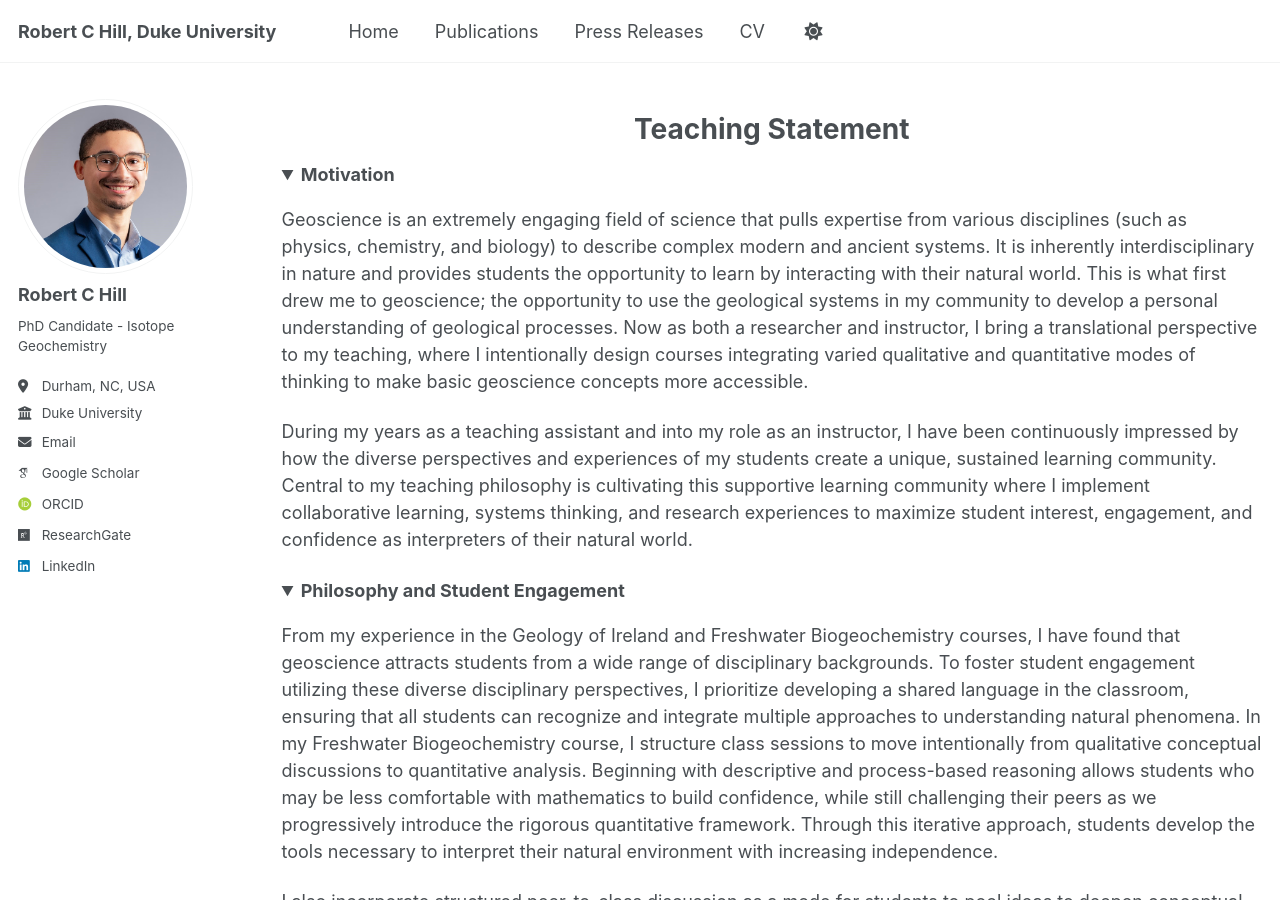
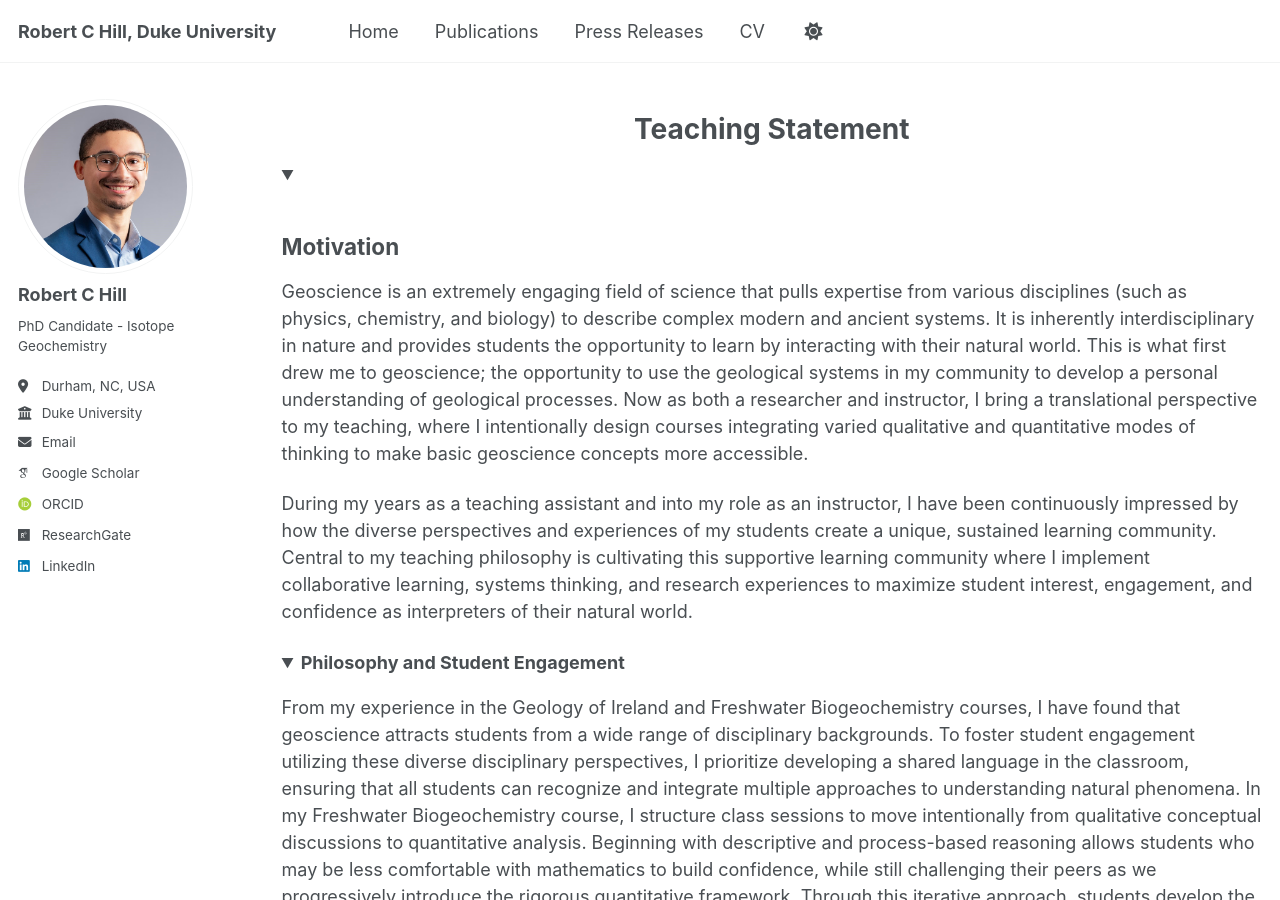
Before and after one commit to robert-c-hill/robert-c-hill.github.io, a Jekyll site: the page built from _pages/teaching.md, in a window 1280 px wide and 900 px high. Built offline with Jekyll 4.4.1, drawn with Linux system fonts in a browser that asks for light colours; some web fonts are replaced.

```diff
--- a/_pages/teaching.md
+++ b/_pages/teaching.md
@@ -12,7 +12,7 @@ author_profile: true
 </div>
 
 <details open>
-<summary><strong>Motivation</strong></summary>
+<summary><h2>Motivation</h2></summary>
 
 <p>  Geoscience is an extremely engaging field of science that pulls expertise from various disciplines (such as physics, chemistry, and biology) to describe complex modern and ancient systems. It is inherently interdisciplinary in nature and provides students the opportunity to learn by interacting with their natural world. This is what first drew me to geoscience; the opportunity to use the geological systems in my community to develop a personal understanding of geological processes. Now as both a researcher and instructor, I bring a translational perspective to my teaching, where I intentionally design courses integrating varied qualitative and quantitative modes of thinking to make basic geoscience concepts more accessible.</p>
 
```
